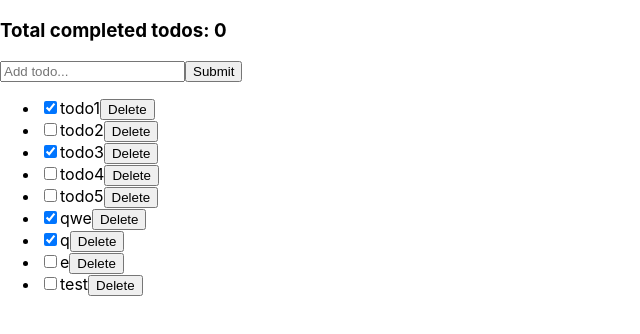
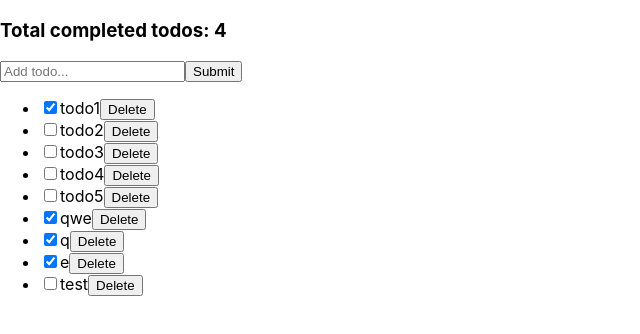
Before and after one commit to Deznot/redux-todo, a React (Create React App) app: page / in a window 1280 px wide. Shown: the top 334 px of the page, without its empty margins (0-640 px from the left). Built offline with nearby package versions, Linux system fonts and the light colour scheme; data requests are answered from the project's data file.

Commit message:
feat: add TotalCompleteItem via RTK query

```diff
--- a/data/todos.json
+++ b/data/todos.json
@@ -13,7 +13,7 @@
     {
       "id": "3",
       "title": "todo3",
-      "completed": true
+      "completed": false
     },
     {
       "id": "4",
@@ -38,7 +38,7 @@
     {
       "id": "1YQ9YhPhPJtKy7UyTenQg",
       "title": "e",
-      "completed": false
+      "completed": true
     },
     {
       "id": "NWlGM9IbREv9vonxTTqJc",
--- a/src/components/totalCompleteItems/TotalCompleteItems.jsx
+++ b/src/components/totalCompleteItems/TotalCompleteItems.jsx
@@ -1,20 +1,34 @@
 import { useSelector } from "react-redux";
 import "./totalCompleteItems.scss";
-
+import {useGetTodosQuery} from '../api/apiSlice';
 
 
 const TotalCompleteItems = () => {
-    const todos = useSelector(state => {
-        if (state.todos.todosLoadingStatus === "loading") {
-            return "loading";
-        } else {
-            return state.todos.todos.filter((todo) => todo.completed === true).length;
-        }
+    const {
+        data: todos = [],
+        isLoading,
+        isSuccess,
+        isError,
+        error,
+        isFetching
+    } = useGetTodosQuery();
+
+    // const todos = useSelector(state => {
+    //     if (state.todos.todosLoadingStatus === "loading") {
+    //         return "loading";
+    //     } else {
+    //         return state.todos.todos.filter((todo) => todo.completed === true).length;
+    //     }
+    // });
+
+    const totalCount = useSelector(() => {
+        return todos.filter((todo) => todo.completed === true).length;
     });
 
     return (
         <div>
-        <h3>Total completed todos: {todos}</h3>
+            {/* {todos} */}
+        <h3>Total completed todos: {totalCount}</h3>
         </div>
     );
 }
```
